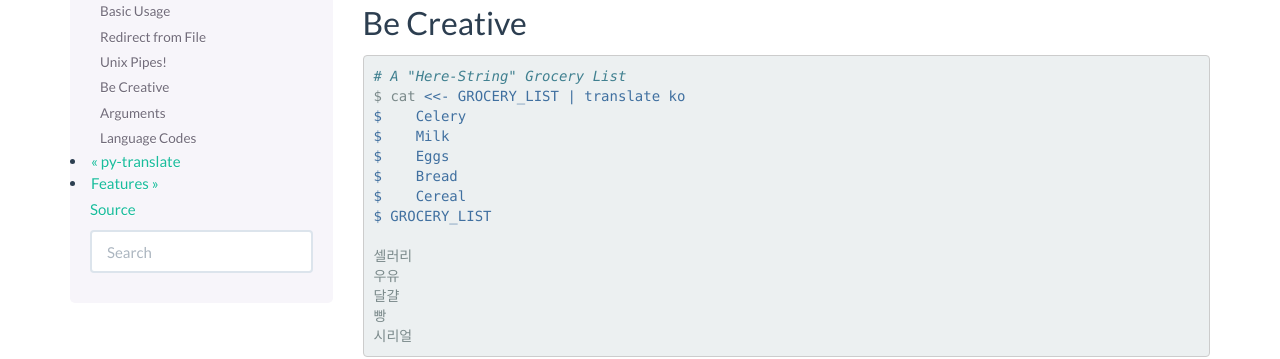
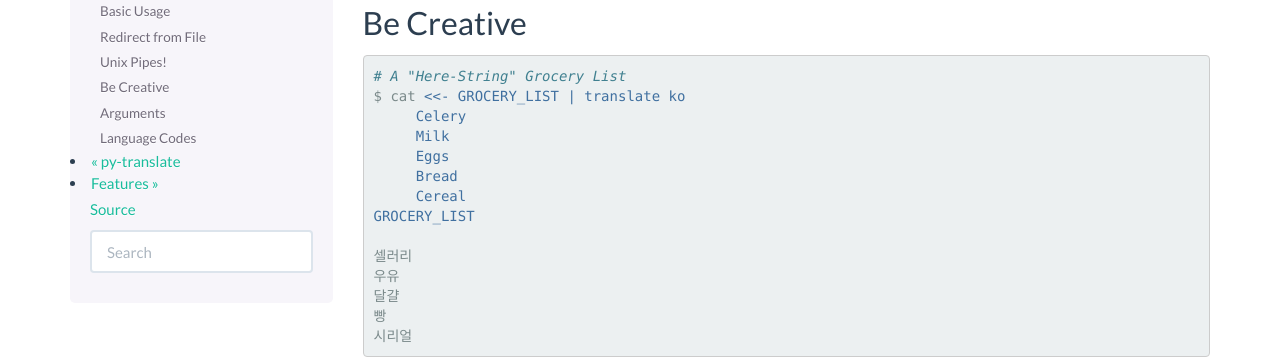
Before and after one commit to jjangsangy/py-translate, a Sphinx documentation site: the page built from docs/users/examples.rst, in a window 1280 px wide and 900 px high, scrolled down 908 px. Shown: the part 152-511 px from the top of the window. Built offline with Sphinx 7.4.7, drawn with Linux system fonts in a browser that asks for light colours.

Commit message:
update docs

```diff
--- a/docs/users/examples.rst
+++ b/docs/users/examples.rst
@@ -61,12 +61,12 @@ Be Creative
 
    # A "Here-String" Grocery List
    $ cat <<- GROCERY_LIST | translate ko
-   $    Celery
-   $    Milk
-   $    Eggs
-   $    Bread
-   $    Cereal
-   $ GROCERY_LIST
+        Celery
+        Milk
+        Eggs
+        Bread
+        Cereal
+   GROCERY_LIST
 
    셀러리
    우유
```
